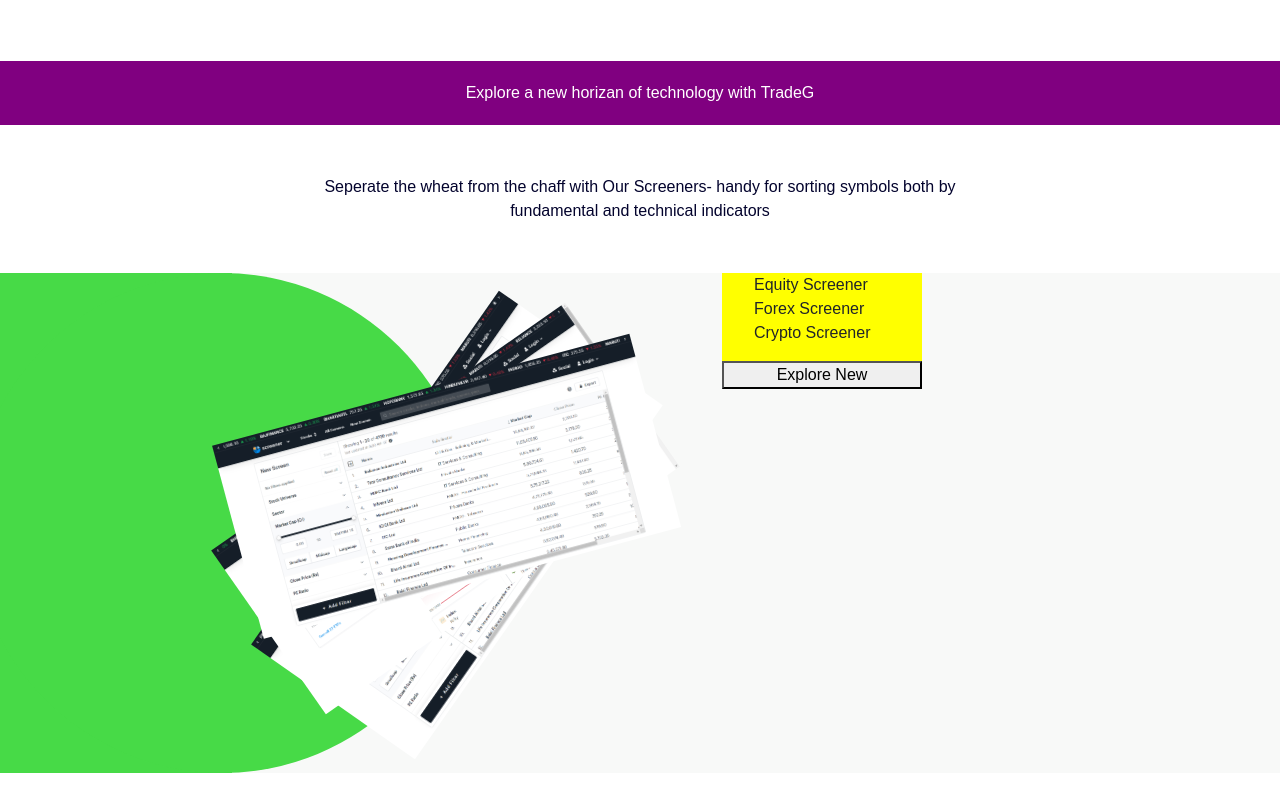
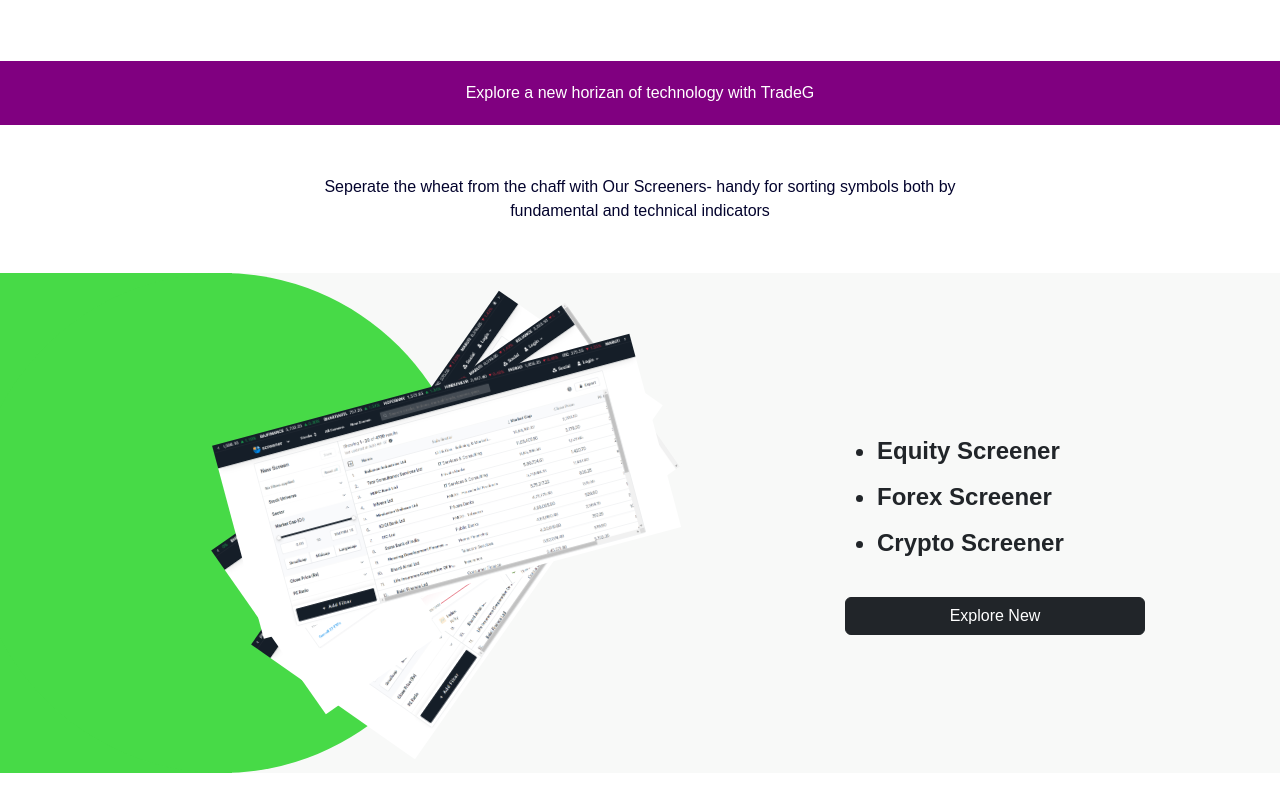
Before and after one commit to TheMohit2003/advertia, a plain HTML site: page index.html in a window 1280 px wide. Shown: the part 3858-4658 px from the top of the page. Drawn offline with nearby package versions, Linux system fonts and the light colour scheme.

```diff
--- a/index.html
+++ b/index.html
@@ -875,7 +875,7 @@
                   <li>Forex Screener</li>
                   <li>Crypto Screener</li>
                 </ul>
-                <button>
+                <button class="btn btn-dark">
                   Explore New
                 </button>
               </div>
--- a/styles.css
+++ b/styles.css
@@ -295,9 +295,25 @@
 
 .feature-box{
   height:100px;
-  background-color:yellow;
-  width:200px;
+  width:300px;
   display:flex;
   flex-direction:column;
+  margin-top: -100px;
+}
 
+.screen-reader-feature .col-md-6:nth-child(2){
+  display: flex;
+  justify-content: center;
+  align-items: center;
+  font-size: 1.5rem;
+  font-weight:bold;
 }
+
+.screen-reader-feature .col-md-6:nth-child(2) ul li{
+  list-style-type:disc;
+  margin: 10px 0;
+}
+
+.screen-reader-feature .col-md-6:nth-child(2) button{
+  margin: 10px 0 40px 0;
+}
```
